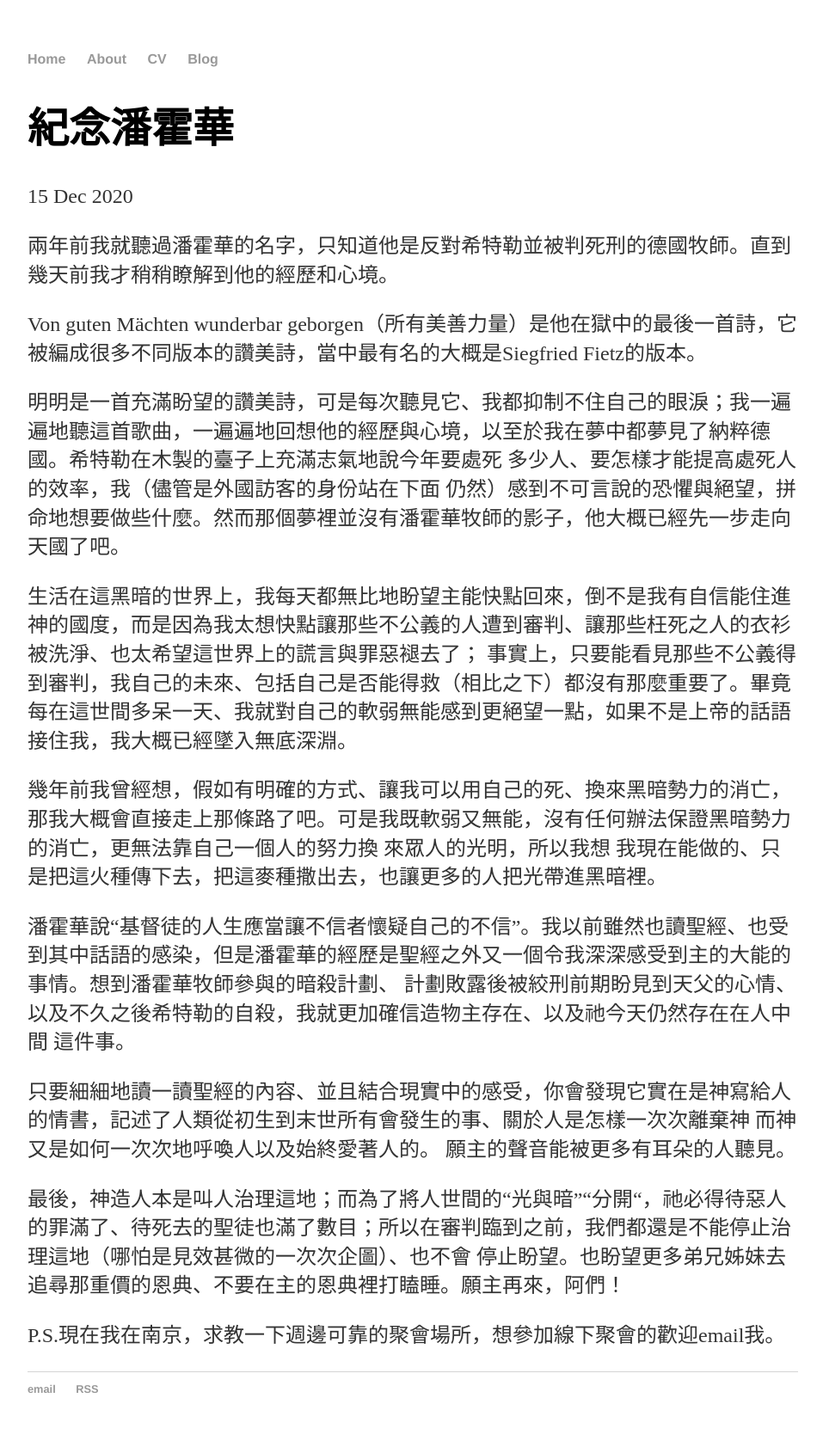
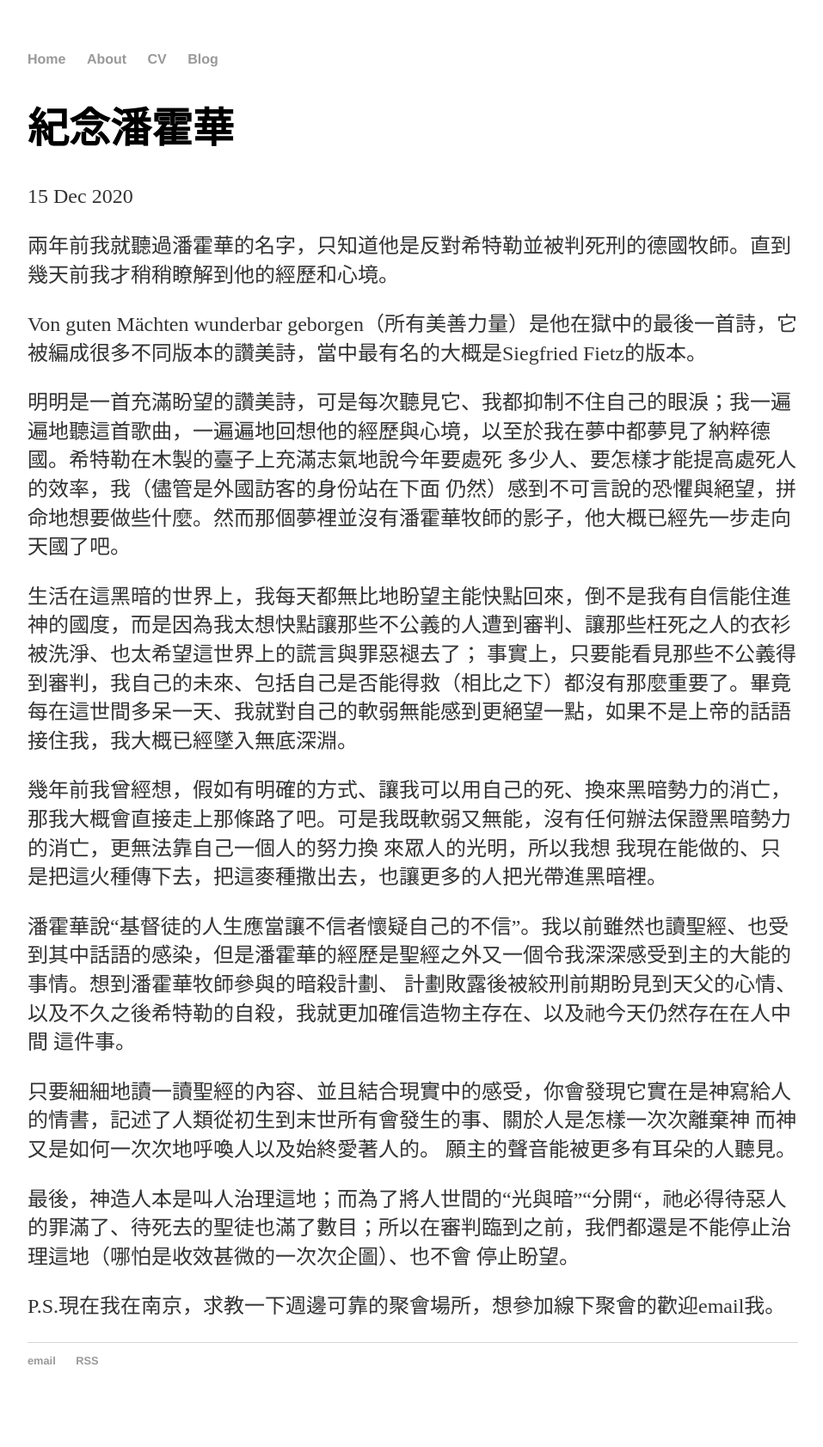
Before and after one commit to Ekove/ekove.github.io, a Jekyll site: the page built from _posts/2020-12-15-In_Memorial_of_Bonhoeffer.md, in a window 1280 px wide. Shown: the whole page at 86% size, without its empty margins (160-1117 px from the left). Built offline with Jekyll 4.4.1, drawn with Linux system fonts in a browser that asks for light colours; after the commit the page ends 1650 px from its top, so only the background shows below that.

Commit message:
Update 2020-12-15-In_Memorial_of_Bonhoeffer.md

```diff
--- a/_posts/2020-12-15-In_Memorial_of_Bonhoeffer.md
+++ b/_posts/2020-12-15-In_Memorial_of_Bonhoeffer.md
@@ -22,7 +22,7 @@ Von guten Mächten wunderbar geborgen（所有美善力量）是他在獄中的
 只要細細地讀一讀聖經的內容、並且結合現實中的感受，你會發現它實在是神寫給人的情書，記述了人類從初生到末世所有會發生的事、關於人是怎樣一次次離棄神 而神又是如何一次次地呼喚人以及始終愛著人的。
 願主的聲音能被更多有耳朵的人聽見。
 
-最後，神造人本是叫人治理這地；而為了將人世間的“光與暗”“分開“，祂必得待惡人的罪滿了、待死去的聖徒也滿了數目；所以在審判臨到之前，我們都還是不能停止治理這地（哪怕是見效甚微的一次次企圖）、也不會
-停止盼望。也盼望更多弟兄姊妹去追尋那重價的恩典、不要在主的恩典裡打瞌睡。願主再來，阿們！
+最後，神造人本是叫人治理這地；而為了將人世間的“光與暗”“分開“，祂必得待惡人的罪滿了、待死去的聖徒也滿了數目；所以在審判臨到之前，我們都還是不能停止治理這地（哪怕是收效甚微的一次次企圖）、也不會
+停止盼望。
 
 P.S.現在我在南京，求教一下週邊可靠的聚會場所，想參加線下聚會的歡迎email我。
```
